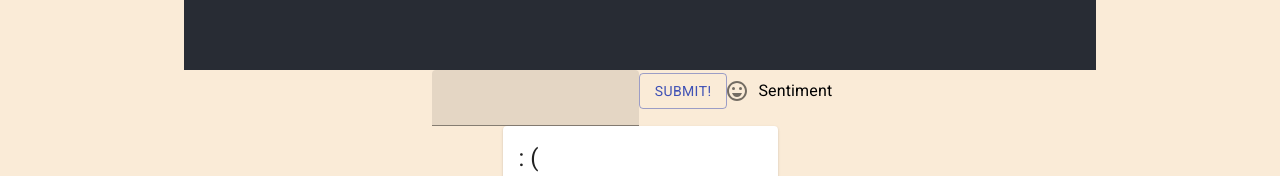
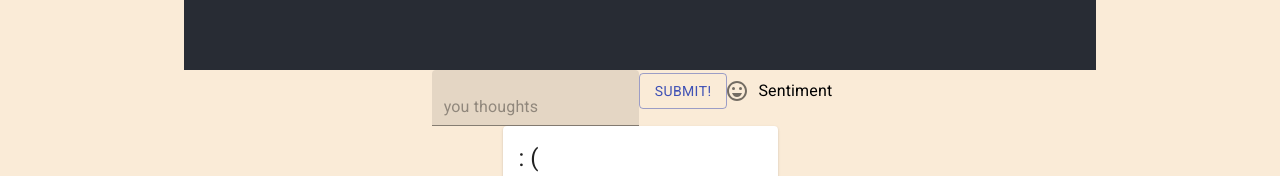
Before and after one commit to andyf016/ghost-frontend, a React (Create React App) app: page / in a window 1280 px wide. Shown: the part 290-466 px from the top of the page. Built offline with nearby package versions, Linux system fonts and the light colour scheme; no server answers.

Commit message:
fix issue clearing form onsubmit

```diff
--- a/src/components/PostForm.js
+++ b/src/components/PostForm.js
@@ -20,11 +20,11 @@ const PostForm = ({onAdd}) => {
 
       setText('')
       setChecked(false)
-      console.log(e)
+      //console.log(e)
   }
     return (
         <form onSubmit={handleSubmit}>
-            <TextField variant='filled' type={text} onChange={(e) => setText(e.target.value)}/>
+            <TextField variant='filled' type={text} value={text} placeholder="you thoughts" onChange={(e) => setText(e.target.value)}/>
             <Button color={'primary'} variant={'outlined'} onClick={handleSubmit}>
               Submit!
             </Button>
```
